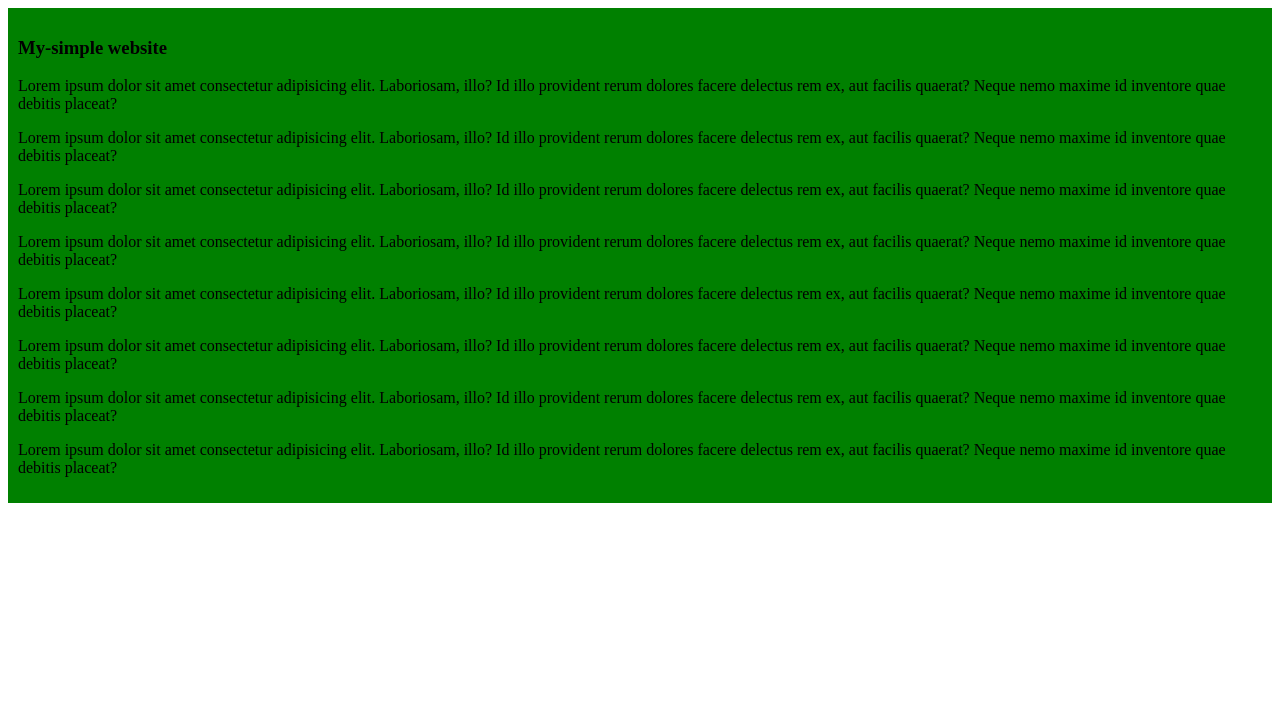
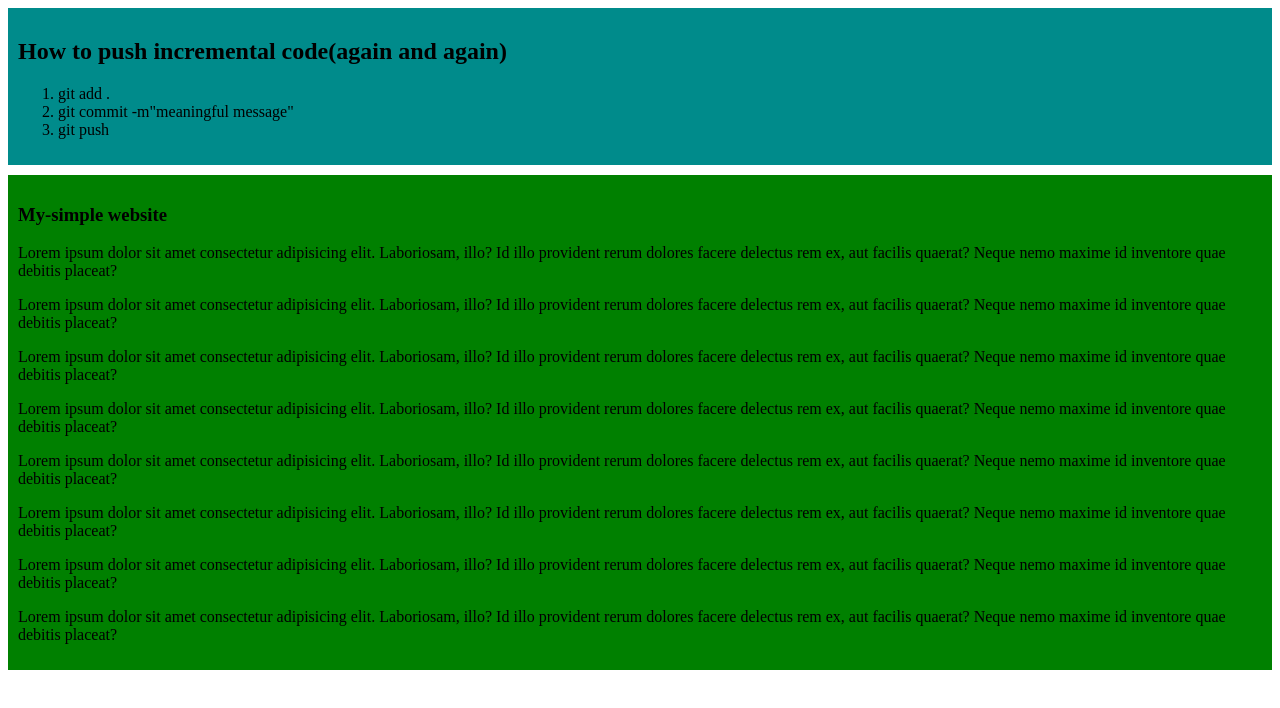
Before and after one commit to Samiul2024/my-simple-website, a plain HTML site: page index.html in a window 1280 px wide. Drawn offline with Linux system fonts and the light colour scheme.

Commit message:
commiting from cmd

```diff
--- a/Styles/blog.css
+++ b/Styles/blog.css
@@ -3,3 +3,6 @@ div{
     padding: 10px;
     margin-bottom: 10px;
 }
+.increment{
+    background-color: darkcyan;
+}
--- a/index.html
+++ b/index.html
@@ -7,6 +7,14 @@
     <link rel="stylesheet" href="Styles/blog.css">
 </head>
 <body>
+    <div class="increment">
+        <h2>How to push incremental code(again and again)</h2>
+        <ol>
+            <li>git add .</li>
+            <li>git commit -m"meaningful message"</li>
+            <li>git push</li>
+        </ol>
+    </div>
     <div>
         <h3>My-simple website</h3>
         <p>Lorem ipsum dolor sit amet consectetur adipisicing elit. Laboriosam, illo? Id illo provident rerum dolores facere delectus rem ex, aut facilis quaerat? Neque nemo maxime id inventore quae debitis placeat?</p>
```
